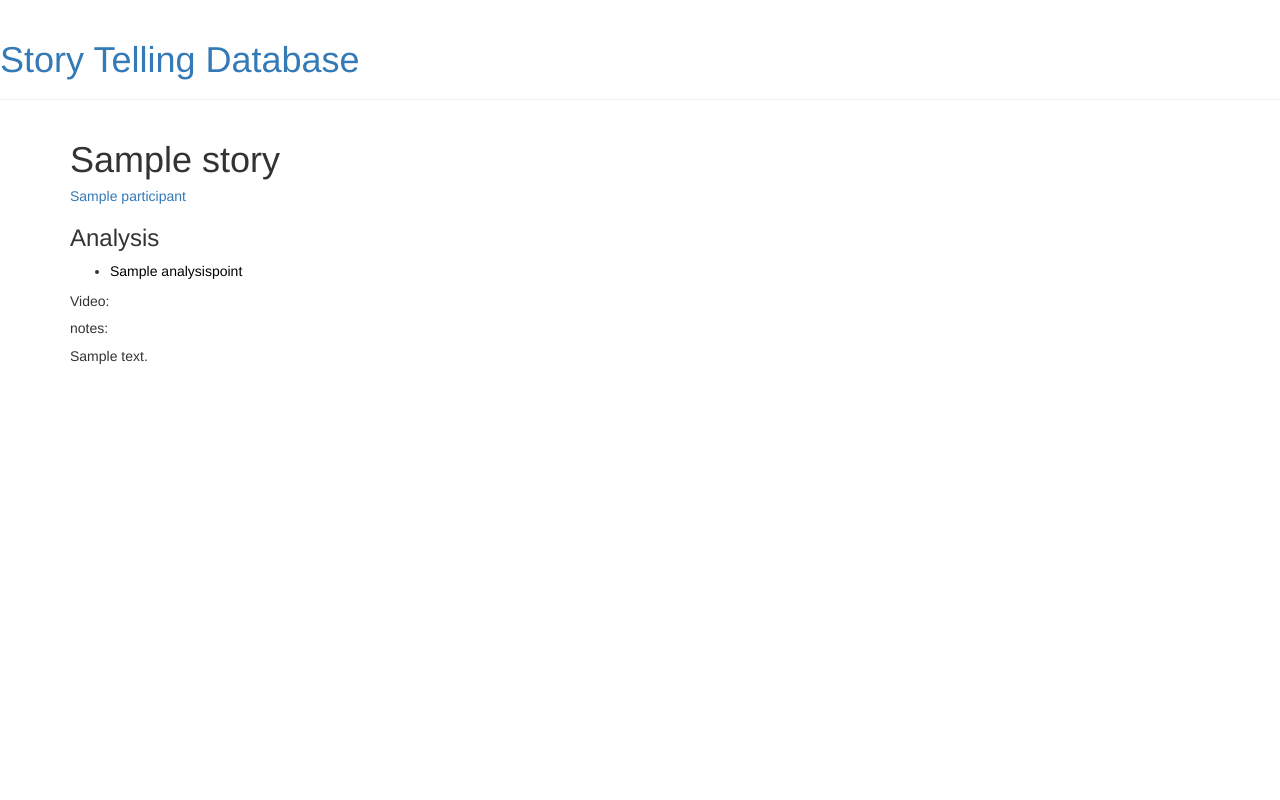
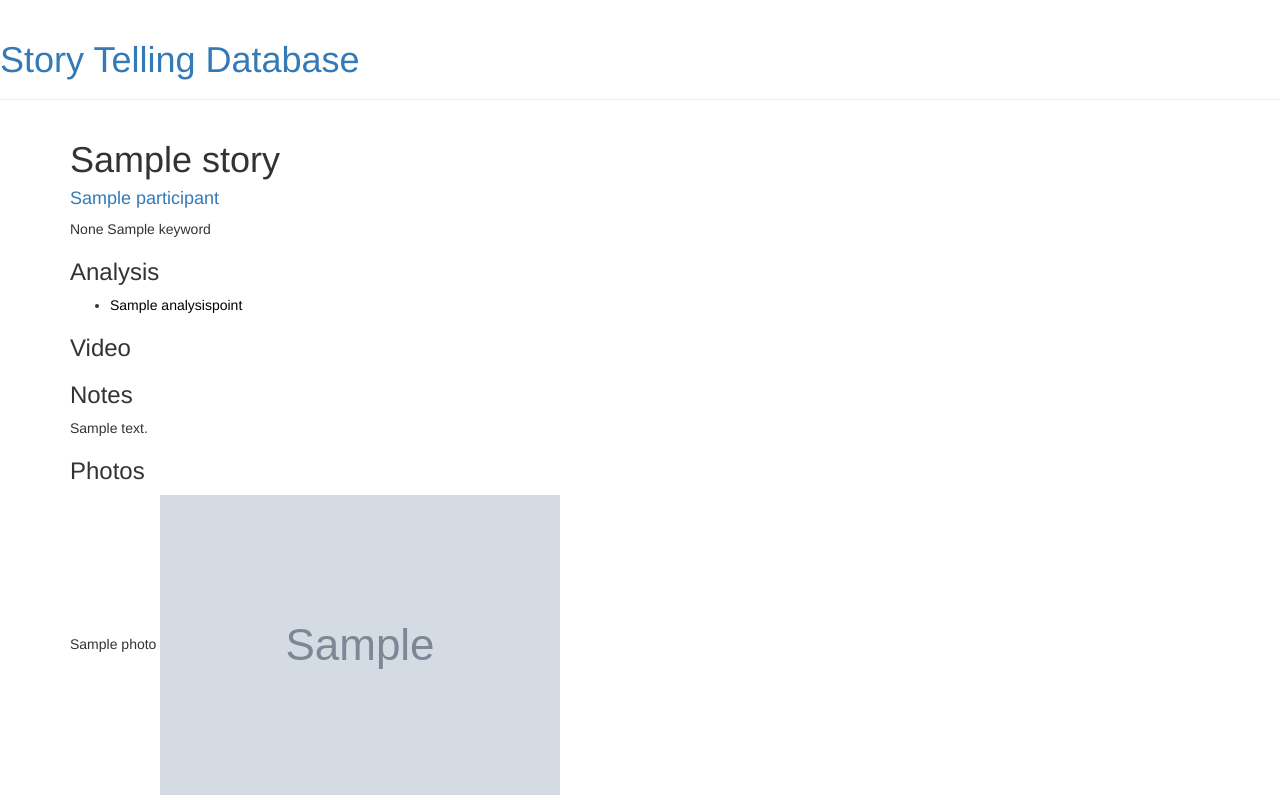
Before and after one commit to juliabiro/confabulations_v3, a Django app: page /story/1/ in a window 1280 px wide. Run offline with Django 3.2, Linux system fonts and the light colour scheme; tables that the repository leaves empty hold one stand-in row (values such as "Sample post"); grey boxes marked "Sample" are stand-in pictures; data that the repository does not hold is empty; some libraries are stand-ins or nearby versions.

Commit message:
more fields in story view

```diff
--- a/confabulation/views.py
+++ b/confabulation/views.py
@@ -48,21 +48,22 @@ def storyView(request, story_id):
     story = Story.objects.get(pk=story_id)
     participant = Participant.objects.get(pk=story.participant.id)
     analysis = story.analysis.all()
-
     video_url = story.video_url
     url = ""
 
+#    photos = list(map(lambda p: {"name": p.name, "url": p.file_url}, story.photos.all()))
+    context = {'story': story,
+               'participant':{
+                   'name': participant.name,
+                   'id': participant.id
+               },
+               'analysis':analysis,
+               'photos':story.photos.all(),
+               'eras': story.era.all(),
+               'keywords': story.keywords.all()
+    }
     if video_url:
         key = video_url.split("confabulations/")[-1]
-
-        context = {'story': story,
-                'participant':{
-                    'name': participant.name,
-                    'id': participant.id
-                },
-                'analysis':analysis,
-        }
-
         try:
             s3 = gets3()
 
@@ -83,7 +84,7 @@ def storyView(request, story_id):
         except Exception as e:
             context["video_error_message"] = "The video at " + video_url + " doesnt exists"
 
-    return render(request, 'confabulation/storyView.html', context)
+        return render(request, 'confabulation/storyView.html', context)
 
 def thumbnails(request):
     s3 = gets3()
--- a/templates/confabulation/storyView.html
+++ b/templates/confabulation/storyView.html
@@ -4,7 +4,17 @@
 {% block content %}
 {% if story %}
 <h1> {{ story.name }}</h1>
-<h5><a href="/participant/{{participant.id}}/">{{participant.name}}</a></h5>
+<h4><a href="/participant/{{participant.id}}/">{{participant.name}}</a></h4>
+{% if eras %}
+{% for era in eras %}
+<font color="{{story.era.color_code}}">{{ story.era.name }}</font>
+{% endfor %}
+{% endif %}
+{% if keywords %}
+{% for keyword in keywords %}
+{{ keyword.name }}
+{% endfor %}
+{% endif %}
 
 <h3>Analysis</h3>
 <ul>
@@ -15,7 +25,7 @@
     {% endfor %}
 </ul>
 
-Video:
+<h3>Video</h3>
 {% if video_url %}
         <video width="530" height="440" controls >
             <source src={{ video_url }} type="video/mp4"></source>
@@ -26,8 +36,14 @@ Video:
         {% endif %}
 {% endif %}
 
-<h5>notes:</h5>
+<h3>Notes</h3>
 <p>{{story.notes}}</p>
 {% endif %}
 
+<h3>Photos</h3>
+{% for photo in photos %}
+{{ photo.name }}
+<img src={{ photo.file_url }} >
+{% endfor %}
+
 {% endblock %}
```
